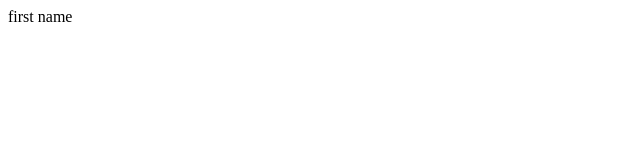
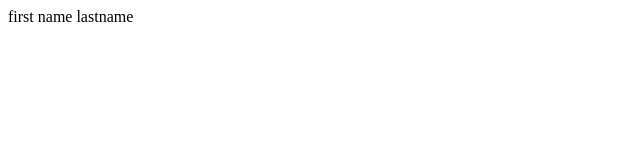
Before and after one commit to sanjukarnatii213/demo, a plain HTML site: page index.html in a window 1280 px wide. Shown: the full height of the page, 0-640 px from the left. Drawn offline with Linux system fonts and the light colour scheme.

Commit message:
Update index.html

```diff
--- a/index.html
+++ b/index.html
@@ -5,5 +5,7 @@
   <body>
     <label>first name</label>
     <inputtype="text" name="firstname" size="20">
+      <label>lastname</label>
+      <inputtype="text" name="lastname" size="20">
   </body>
 </html>
```
